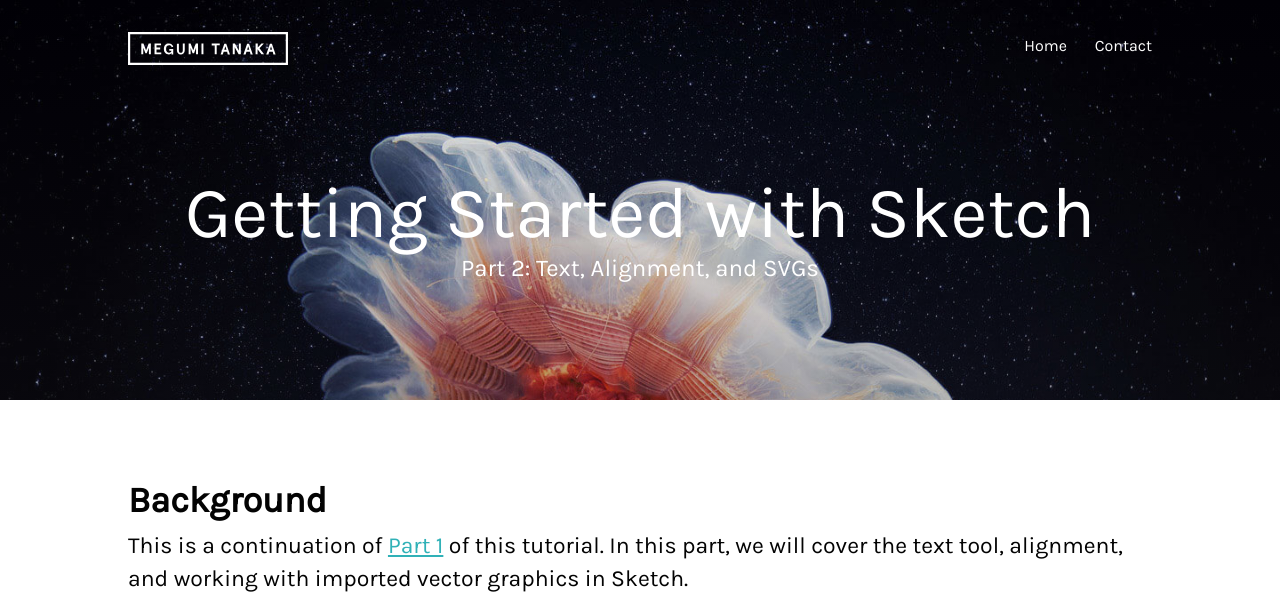
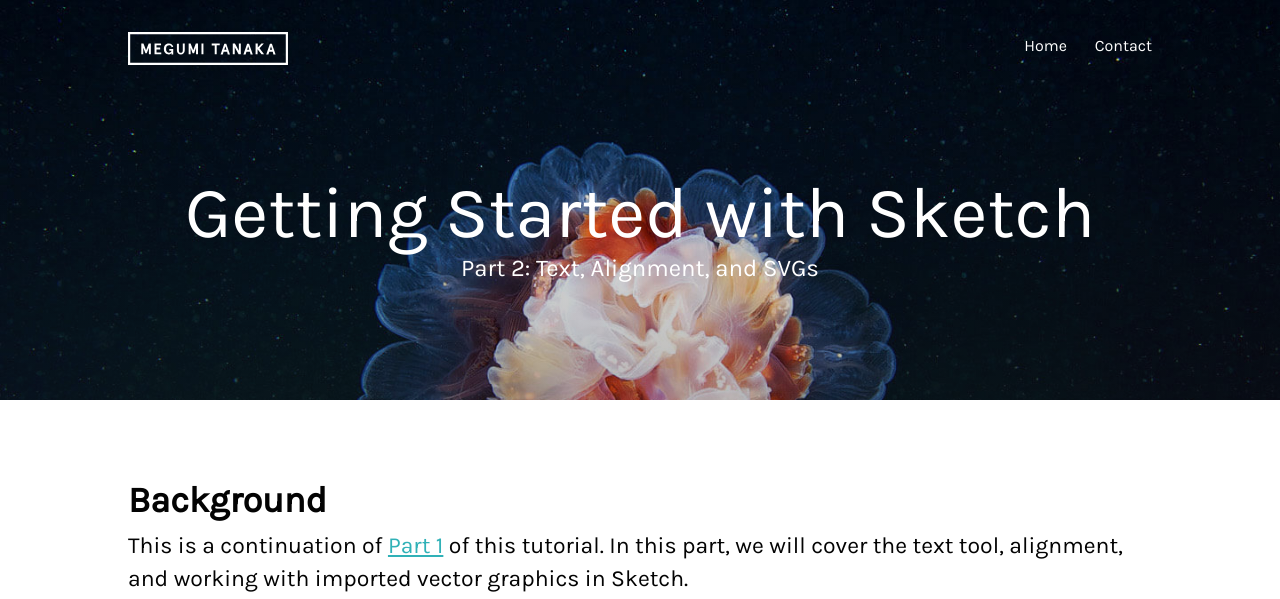
Before and after one commit to meewgumi/meewgumi.github.io, a PHP site: page /learn/sketch2.htm in a window 1280 px wide. Shown: the top 599 px of the page. Run offline with PHP 8.4, Linux system fonts and the light colour scheme; some libraries are stand-ins or nearby versions.

Commit message:
Jellyfish header img part 2

```diff
--- a/css/portfolio.css
+++ b/css/portfolio.css
@@ -20,6 +20,24 @@
 .header {
     font-family: "Karla";
     color: #FFFFFF;
+    height: 25rem;
+    background-color: #18171c;
+    background-size: cover;
+    background-position: center top;
+    position: relative;
+    z-index: 1;
+}
+.header:before {
+    content: '';
+    position: absolute;
+    top: 0;
+    right: 0;
+    bottom: 0;
+    left: 0;
+    height: 25rem;
+    background-image: linear-gradient(0deg, #18171c, transparent);
+    opacity: .3;
+    z-index: -1;
 }
 .header__logo {
     width: 10rem;
@@ -69,26 +87,11 @@
     line-height: 32px;
     font-weight: normal;
 }
-.header--background {
-    height: 25rem;
-    background-color: #18171c;
+.header--sketch1 {
     background-image: url("../learn/sketch-assets/Cyanea-capillata-4.jpg");
-    background-size: cover;
-    background-position: center top;
-    position: relative;
-    z-index: 1;
 }
-.header--background:before {
-    content: '';
-    position: absolute;
-    top: 0;
-    right: 0;
-    bottom: 0;
-    left: 0;
-    height: 25rem;
-    background-image: linear-gradient(0deg, #18171c, transparent);
-    opacity: .3;
-    z-index: -1;
+.header--sketch2 {
+    background-image: url("../learn/sketch-assets/Cyanea-capillata-9.jpg");
 }
 /*Content Styles*/
 
@@ -139,7 +142,8 @@
         width: 90%;
         padding: 5rem 0 0 0;
     }
-    .header--background, .header--background:before {
+    .header--background,
+    .header--background:before {
         height: 23rem;
     }
     .header__nav {
--- a/learn/sketch.htm
+++ b/learn/sketch.htm
@@ -24,7 +24,7 @@
 </head>
 
 <body>
-    <div class="header  header--background" title="Image credit: Alexander Semenov | http://clione.ru">
+    <div class="header  header--sketch1" title="Image credit: Alexander Semenov | http://clione.ru">
             <div class="header__nav">
                 <div class="header__logo">
                     <a href="http://megumi.me" title="Back to the landing page">
--- a/learn/sketch2.htm
+++ b/learn/sketch2.htm
@@ -24,7 +24,7 @@
 </head>
 
 <body>
-	<div class="header  header--background">
+	<div class="header  header--sketch2" title="Image credit: Alexander Semenov | http://clione.ru">
 		<div class="header__nav">
 			<div class="header__logo">
 				<a href="http://megumi.me">
```
Also changed, not shown: learn/sketch-assets/Cyanea-capillata-9.jpg (added).
